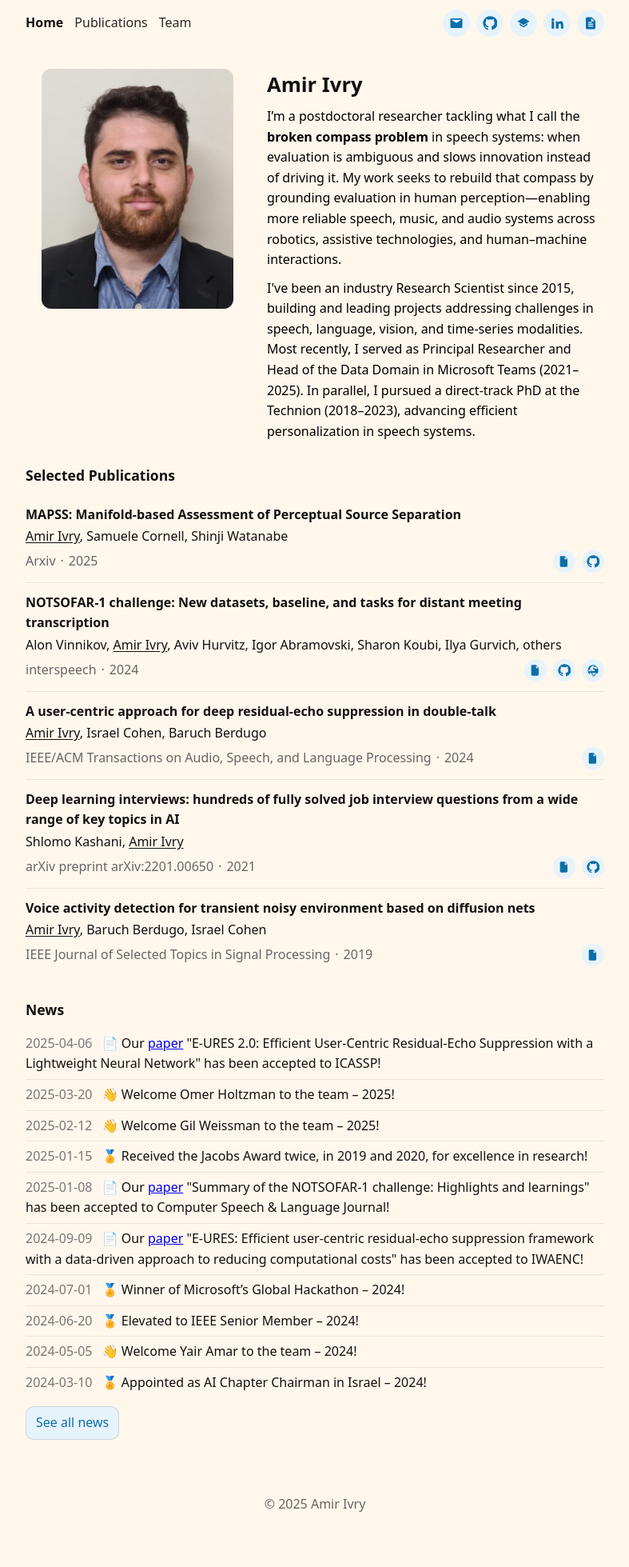
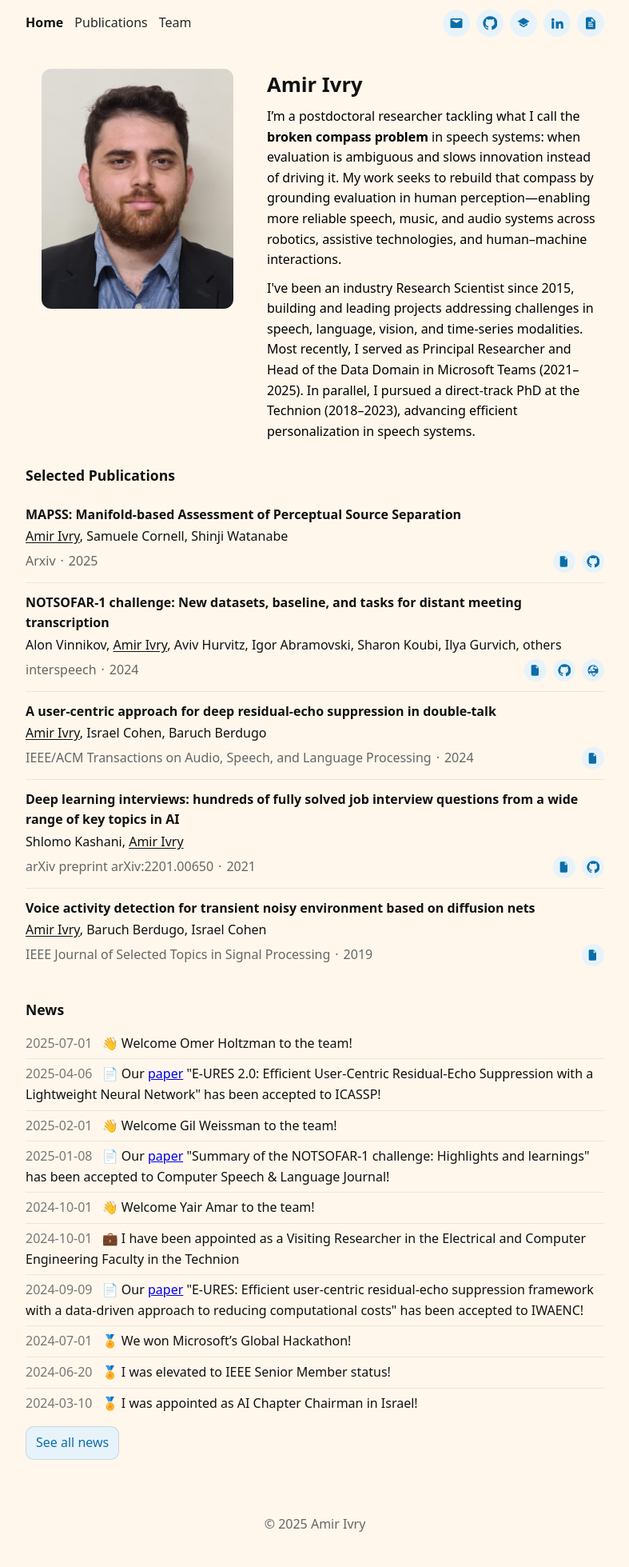
Before and after one commit to Amir-Ivry/Amir-Ivry.github.io, a Jekyll site: the page built from index.html, in a window 1280 px wide. Shown: the whole page at 80% size, without its empty margins (246-1033 px from the left). Built offline with Jekyll 4.4.1, drawn with Linux system fonts in a browser that asks for light colours; before the commit the page ends 1933 px from its top, so only the background shows below that.

Commit message:
Update news.yml

```diff
--- a/_data/news.yml
+++ b/_data/news.yml
@@ -1,112 +1,124 @@
 # 🏅 Awards & Recognition
 
-- date: 2025-01-15
+- date: 2020-06-15
   prefix: "🏅"
   link_text: ""
   url: ""
-  suffix: "Received the Jacobs Award twice, in 2019 and 2020, for excellence in research!"
+  suffix: "I received the Jacobs Award for excellence in research for the second consecutive year!"
+
+- date: 2019-06-15
+  prefix: "🏅"
+  link_text: ""
+  url: ""
+  suffix: "I received the Jacobs Award for excellence in research!"
 
 - date: 2021-11-12
   prefix: "🏅"
   link_text: ""
   url: ""
-  suffix: "Received the Outstanding Research in Data Science Award from the Israel Council for Higher Education – 2021!"
+  suffix: "I received the Outstanding Research in Data Science Award from the Israel Council for Higher Education!"
 
 - date: 2021-09-01
   prefix: "🏅"
   link_text: ""
   url: ""
-  suffix: "Selected to present at the Interspeech Doctoral Consortium for Excellent PhD Proposals – 2021!"
+  suffix: "I was selected to present at the Interspeech Doctoral Consortium for excellent PhD proposals!"
 
 - date: 2021-08-15
   prefix: "🏅"
   link_text: ""
   url: ""
-  suffix: "Awarded the International Speech Communication Association (ISCA) Grant – 2021!"
+  suffix: "I was awarded the International Speech Communication Association (ISCA) Grant!"
 
 - date: 2024-07-01
   prefix: "🏅"
   link_text: ""
   url: ""
-  suffix: "Winner of Microsoft’s Global Hackathon – 2024!"
+  suffix: "We won Microsoft’s Global Hackathon!"
 
 - date: 2024-06-20
   prefix: "🏅"
   link_text: ""
   url: ""
-  suffix: "Elevated to IEEE Senior Member – 2024!"
+  suffix: "I was elevated to IEEE Senior Member status!"
 
 - date: 2022-02-02
   prefix: "🏅"
   link_text: ""
   url: ""
-  suffix: "Named to the Forbes 30 Under 30 list in Science & Technology – 2022!"
+  suffix: "I was named to the Forbes 30 Under 30 list in Science & Technology!"
 
 - date: 2024-03-10
   prefix: "🏅"
   link_text: ""
   url: ""
-  suffix: "Appointed as AI Chapter Chairman in Israel – 2024!"
+  suffix: "I was appointed as AI Chapter Chairman in Israel!"
 
 - date: 2024-02-05
-  prefix: "🏅"
-  link_text: ""
+  prefix: "🏅 We officially released the"
+  link_text: "NOTSOFAR-1 Challenge!"
   url: "https://github.com/microsoft/NOTSOFAR1-Challenge/tree/main"
-  suffix: "We’ve officially released NOTSOFAR-1 – 2024!"
+  suffix: ""
 
 # 🎓 Academic Milestones
+
+- date: 2020-01-01
+  prefix: "🎓"
+  link_text: ""
+  url: ""
+  suffix: "I will re-serve as a Teaching Assistent in the Graduate Course \"Array Signal Processing and Analysis\", led by Prof. Israel Cohen!"
 
 - date: 2019-01-01
   prefix: "🎓"
   link_text: ""
   url: ""
-  suffix: "Array Signal Processing and Analysis, Teaching Assistant, Graduate level (2019–2020)."
+  suffix: "I will serve as a Teaching Assistent in the Graduate Course \"Array Signal Processing and Analysis\", led by Prof. Israel Cohen!"
 
 - date: 2023-12-14
   prefix: "🎓"
   link_text: ""
   url: ""
-  suffix: "Successfully received my PhD on December 14, 2023!"
+  suffix: "I officialy have a PhD in Electrical and Computer Engineering from the Technion!"
 
 # 💼 Appointments & Jobs
 
-- date: 2021-06-01
+- date: 2021-09-19
   prefix: "💼"
   link_text: ""
   url: ""
-  suffix: "Joined Microsoft as an Applied Research Intern – 2021!"
+  suffix: "I joined Microsoft as an Applied Research Intern!"
 
-- date: 2022-07-15
+- date: 2022-06-15
   prefix: "💼"
   link_text: ""
   url: ""
-  suffix: "Advanced to Principal Researcher at Microsoft – 2022!"
+  suffix: "I have been promoted to a Principal Level and will serve as a Research Scientist in Microsoft!"
 
-- date: 2024-01-01
+- date: 2024-10-01
   prefix: "💼"
   link_text: ""
   url: ""
-  suffix: "Appointed Visiting Researcher in Electrical and Computer Engineering, Technion – 2024–now."
+  suffix: "I have been appointed as a Visiting Researcher in the Electrical and Computer Engineering Faculty in the Technion"
 
 # 👋 New Team Members
 
-- date: 2024-05-05
+- date: 2024-10-01
   prefix: "👋"
   link_text: ""
   url: ""
-  suffix: "Welcome Yair Amar to the team – 2024!"
+  suffix: "Welcome Yair Amar to the team!"
 
-- date: 2025-02-12
+- date: 2025-02-01
   prefix: "👋"
   link_text: ""
   url: ""
-  suffix: "Welcome Gil Weissman to the team – 2025!"
+  suffix: "Welcome Gil Weissman to the team!"
 
-- date: 2025-03-20
+- date: 2025-07-01
   prefix: "👋"
   link_text: ""
   url: ""
-  suffix: "Welcome Omer Holtzman to the team – 2025!"
+  suffix: "Welcome Omer Holtzman to the team!"
 
 # 🎤 Lectures (parsed from CV)
 
```
